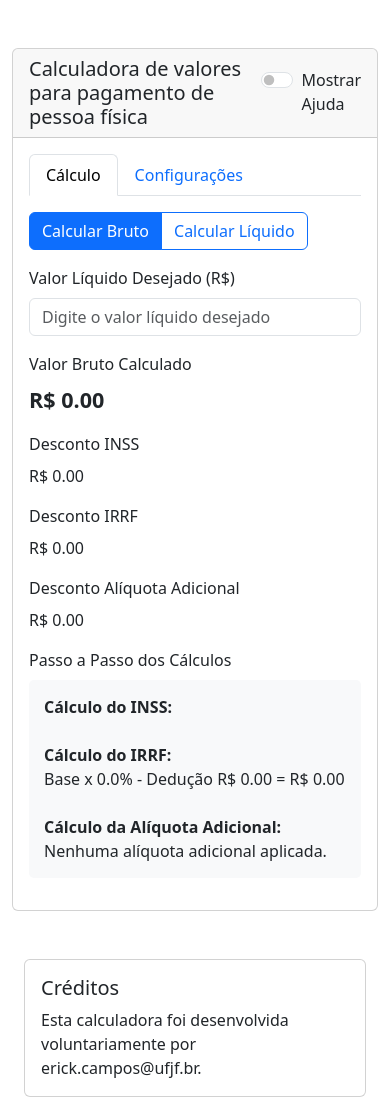
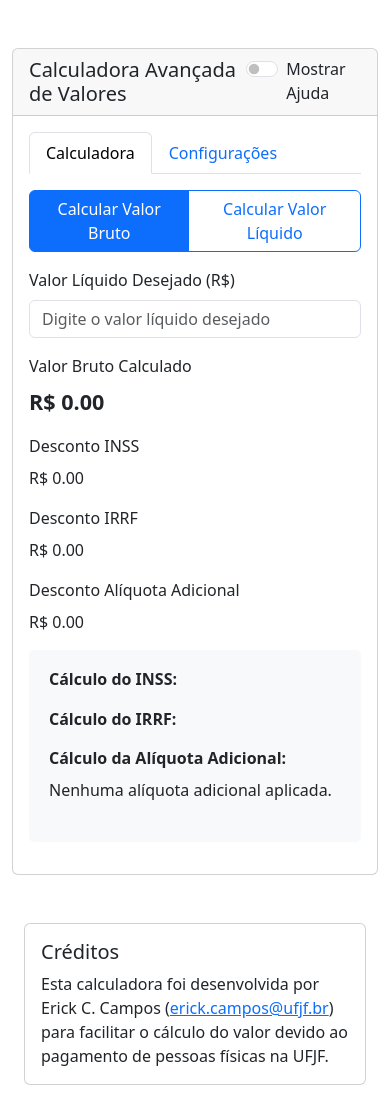
Before and after one commit to erickcampos50/calculadora_prolabore, a plain HTML site: page index.html in a window 390 px wide. Drawn offline with nearby package versions, Linux system fonts and the light colour scheme.

Commit message:
Nova versao com mais funcionalidades

```diff
--- a/index.html
+++ b/index.html
@@ -21,8 +21,15 @@
     }
     .calculation-steps {
         background-color: #f8f9fa;
-        padding: 15px;
+        padding: 20px;
         border-radius: 5px;
+    }
+    .calculation-section {
+        margin-bottom: 20px;
+    }
+    .calculation-section h6 {
+        font-weight: bold;
+        margin-bottom: 10px;
     }
 </style>
 </head>
@@ -30,7 +37,7 @@
 <div class="container mt-5">
 <div class="card">
     <div class="card-header d-flex justify-content-between align-items-center">
-        <h5 class="mb-0">Calculadora de valores para pagamento de pessoa física</h5>
+        <h5 class="mb-0">Calculadora Avançada de Valores</h5>
         <div class="form-check form-switch">
             <input class="form-check-input" type="checkbox" id="mostrarAjuda">
             <label class="form-check-label" for="mostrarAjuda">Mostrar Ajuda</label>
@@ -39,7 +46,7 @@
     <div class="card-body">
         <ul class="nav nav-tabs" id="myTab" role="tablist">
             <li class="nav-item" role="presentation">
-                <button class="nav-link active" id="calculo-tab" data-bs-toggle="tab" data-bs-target="#calculo" type="button" role="tab" aria-controls="calculo" aria-selected="true">Cálculo</button>
+                <button class="nav-link active" id="calculo-tab" data-bs-toggle="tab" data-bs-target="#calculo" type="button" role="tab" aria-controls="calculo" aria-selected="true">Calculadora</button>
             </li>
             <li class="nav-item" role="presentation">
                 <button class="nav-link" id="config-tab" data-bs-toggle="tab" data-bs-target="#config" type="button" role="tab" aria-controls="config" aria-selected="false">Configurações</button>
@@ -48,14 +55,13 @@
         <div class="tab-content mt-3" id="myTabContent">
             <div class="tab-pane fade show active" id="calculo" role="tabpanel" aria-labelledby="calculo-tab">
                 <p class="help-text mb-3">
-                    Escolha o modo de cálculo: do valor bruto para o líquido ou vice-versa.
-                    Insira o valor conhecido e veja o resultado calculado automaticamente.
+                    Escolha a funcionalidade desejada: calcular o valor bruto a partir de um valor líquido desejado ou calcular o valor líquido a partir de um valor bruto informado.
                 </p>
                 <div class="btn-group mb-3" role="group" aria-label="Modo de cálculo">
-                    <input type="radio" class="btn-check" name="modo" id="modoLiquido" autocomplete="off" checked>
-                    <label class="btn btn-outline-primary" for="modoLiquido">Calcular Bruto</label>
-                    <input type="radio" class="btn-check" name="modo" id="modoBruto" autocomplete="off">
-                    <label class="btn btn-outline-primary" for="modoBruto">Calcular Líquido</label>
+                    <input type="radio" class="btn-check" name="modo" id="calcularBruto" autocomplete="off" checked>
+                    <label class="btn btn-outline-primary" for="calcularBruto">Calcular Valor Bruto</label>
+                    <input type="radio" class="btn-check" name="modo" id="calcularLiquido" autocomplete="off">
+                    <label class="btn btn-outline-primary" for="calcularLiquido">Calcular Valor Líquido</label>
                 </div>
                 <div class="mb-3">
                     <label for="salario" class="form-label" id="labelSalario">Valor Líquido Desejado (R$)</label>
@@ -82,7 +88,7 @@
                     <label class="form-label">Desconto IRRF</label>
                     <div id="descontoIRRF">R$ 0,00</div>
                     <p class="help-text mt-1">
-                        Valor descontado para o Imposto de Renda, considerando a dedução conforme a tabela.
+                        Valor descontado para o Imposto de Renda, calculado progressivamente após a dedução do INSS.
                     </p>
                 </div>
                 <div class="mb-3">
@@ -93,8 +99,10 @@
                     </p>
                 </div>
                 <div class="mb-3">
-                    <label class="form-label">Passo a Passo dos Cálculos</label>
-                    <div id="calculoDetalhado" class="calculation-steps"></div>
+                    <div id="calculoDetalhado" class="calculation-steps">
+                        <h5 class="text-primary">Detalhamento dos cálculos realizados</h5>
+                        <!-- Detalhamento será inserido aqui -->
+                    </div>
                 </div>
             </div>
             <div class="tab-pane fade" id="config" role="tabpanel" aria-labelledby="config-tab">
@@ -130,7 +138,7 @@
         <div class="card-body">
             <h5 class="card-title">Créditos</h5>
             <p class="card-text">
-                Esta calculadora foi desenvolvida voluntariamente por erick.campos@ufjf.br.
+                Esta calculadora foi desenvolvida por Erick C. Campos (<a href="mailto:erick.campos@ufjf.br">erick.campos@ufjf.br</a>) para facilitar o cálculo do valor devido ao pagamento de pessoas físicas na UFJF.
             </p>
         </div>
     </div>
@@ -248,6 +256,8 @@ $(document).ready(function() {
                                 <label class="form-label">Alíquota (decimal)</label>
                                 <input type="number" class="form-control irrf-aliquota" data-index="${index}" value="${faixa.aliquota}" step="0.001">
                             </div>
+                        </div>
+                        <div class="row mb-2">
                             <div class="col">
                                 <label class="form-label">Dedução (R$)</label>
                                 <input type="number" class="form-control irrf-deducao" data-index="${index}" value="${faixa.deducao.toFixed(2)}" step="0.01">
@@ -269,35 +279,26 @@ $(document).ready(function() {
                 const salarioFaixa = Math.min(salario, faixa.upper) - faixa.lower;
                 const contribuicao = salarioFaixa * faixa.aliquota;
                 inssTotal += contribuicao;
-                detalhes += `(${faixa.lower.toFixed(2)} - ${Math.min(salario, faixa.upper).toFixed(2)}) x ${(faixa.aliquota * 100).toFixed(1)}% = R$ ${contribuicao.toFixed(2)}<br>`;
+                detalhes += `(${faixa.lower.toFixed(2)} - ${faixa.upper === Infinity ? '∞' : faixa.upper.toFixed(2)}) x ${(faixa.aliquota * 100).toFixed(1)}% = R$ ${contribuicao.toFixed(2)}<br>`;
             }
         }
 
         return { total: inssTotal, detalhes: detalhes };
     }
 
-    // Função para calcular o IRRF considerando a dedução
-    function calcularIrrf(base) {
+    // Função para calcular o IRRF de forma detalhada semelhante ao INSS
+    function calcularIrrfDetalhado(base) {
         let irrfTotal = 0;
         let detalhes = '';
 
         for (const faixa of config.irrf) {
-            if (base >= faixa.lower && base <= faixa.upper) {
-                irrfTotal = base * faixa.aliquota - faixa.deducao;
-                detalhes += `Base x ${(faixa.aliquota * 100).toFixed(1)}% - Dedução R$ ${faixa.deducao.toFixed(2)} = R$ ${irrfTotal.toFixed(2)}<br>`;
-                break;
+            if (base > faixa.lower) {
+                const salarioFaixa = Math.min(base, faixa.upper) - faixa.lower;
+                const impostoFaixa = salarioFaixa * faixa.aliquota;
+                irrfTotal += impostoFaixa;
+                detalhes += `(${faixa.lower.toFixed(2)} - ${faixa.upper === Infinity ? '∞' : faixa.upper.toFixed(2)}) x ${(faixa.aliquota * 100).toFixed(1)}% = R$ ${impostoFaixa.toFixed(2)}<br>`;
             }
         }
-
-        // Caso o valor seja maior que a última faixa
-        if (base > config.irrf[config.irrf.length - 1].lower) {
-            const faixa = config.irrf[config.irrf.length - 1];
-            irrfTotal = base * faixa.aliquota - faixa.deducao;
-            detalhes += `Base x ${(faixa.aliquota * 100).toFixed(1)}% - Dedução R$ ${faixa.deducao.toFixed(2)} = R$ ${irrfTotal.toFixed(2)}<br>`;
-        }
-
-        // Garantir que não seja negativo
-        irrfTotal = Math.max(0, irrfTotal);
 
         return { total: irrfTotal, detalhes: detalhes };
     }
@@ -317,7 +318,7 @@ $(document).ready(function() {
         let salarioBruto, salarioLiquido, inssObj, irrfObj, adicionalTotal;
         let detalhesCalculo = '';
 
-        if (modo === 'modoLiquido') {
+        if (modo === 'calcularBruto') {
             salarioLiquido = valor;
             salarioBruto = salarioLiquido;
             let diferencaLiquido = Infinity;
@@ -326,8 +327,7 @@ $(document).ready(function() {
 
             while (Math.abs(diferencaLiquido) > 0.01 && iteracoes < maxIteracoes) {
                 inssObj = calcularInssProgressivo(salarioBruto);
-                const baseIRRF = salarioBruto - inssObj.total;
-                irrfObj = calcularIrrf(baseIRRF);
+                irrfObj = calcularIrrfDetalhado(salarioBruto - inssObj.total);
                 adicionalTotal = salarioBruto * aliquotaAdicional;
                 const liquidoCalculado = salarioBruto - inssObj.total - irrfObj.total - adicionalTotal;
                 diferencaLiquido = salarioLiquido - liquidoCalculado;
@@ -340,33 +340,32 @@ $(document).ready(function() {
                 return;
             }
 
-            detalhesCalculo += `<strong>Cálculo do INSS:</strong><br>${inssObj.detalhes}<br>`;
-            detalhesCalculo += `<strong>Cálculo do IRRF:</strong><br>${irrfObj.detalhes}<br>`;
+            detalhesCalculo += `<div class="calculation-section"><h6>Cálculo do INSS:</h6>${inssObj.detalhes}</div>`;
+            detalhesCalculo += `<div class="calculation-section"><h6>Cálculo do IRRF:</h6>${irrfObj.detalhes}</div>`;
         } else {
             salarioBruto = valor;
             inssObj = calcularInssProgressivo(salarioBruto);
-            const baseIRRF = salarioBruto - inssObj.total;
-            irrfObj = calcularIrrf(baseIRRF);
+            irrfObj = calcularIrrfDetalhado(salarioBruto - inssObj.total);
             adicionalTotal = salarioBruto * aliquotaAdicional;
             salarioLiquido = salarioBruto - inssObj.total - irrfObj.total - adicionalTotal;
 
-            detalhesCalculo += `<strong>Cálculo do INSS:</strong><br>${inssObj.detalhes}<br>`;
-            detalhesCalculo += `<strong>Cálculo do IRRF:</strong><br>${irrfObj.detalhes}<br>`;
+            detalhesCalculo += `<div class="calculation-section"><h6>Cálculo do INSS:</h6>${inssObj.detalhes}</div>`;
+            detalhesCalculo += `<div class="calculation-section"><h6>Cálculo do IRRF:</h6>${irrfObj.detalhes}</div>`;
         }
 
-        detalhesCalculo += `<strong>Cálculo da Alíquota Adicional:</strong><br>`;
+        detalhesCalculo += `<div class="calculation-section"><h6>Cálculo da Alíquota Adicional:</h6>`;
         if (aliquotaAdicional > 0) {
-            detalhesCalculo += `Valor Bruto x ${(aliquotaAdicional * 100).toFixed(2)}% = R$ ${adicionalTotal.toFixed(2)}<br>`;
+            detalhesCalculo += `Valor Bruto x ${(aliquotaAdicional * 100).toFixed(2)}% = R$ ${adicionalTotal.toFixed(2)}<br></div>`;
         } else {
-            detalhesCalculo += `Nenhuma alíquota adicional aplicada.<br>`;
+            detalhesCalculo += `Nenhuma alíquota adicional aplicada.<br></div>`;
         }
 
-        $('#resultadoSalario').text(`R$ ${(modo === 'modoLiquido' ? salarioBruto : salarioLiquido).toFixed(2)}`);
-        $('#resultadoLabel').text(modo === 'modoLiquido' ? 'Bruto' : 'Líquido');
+        $('#calculoDetalhado').html(detalhesCalculo);
+        $('#resultadoSalario').text(`R$ ${(modo === 'calcularBruto' ? salarioBruto : salarioLiquido).toFixed(2)}`);
+        $('#resultadoLabel').text(modo === 'calcularBruto' ? 'Bruto' : 'Líquido');
         $('#descontoINSS').text(`R$ ${inssObj.total.toFixed(2)}`);
         $('#descontoIRRF').text(`R$ ${irrfObj.total.toFixed(2)}`);
         $('#descontoAdicional').text(`R$ ${adicionalTotal ? adicionalTotal.toFixed(2) : '0.00'}`);
-        $('#calculoDetalhado').html(detalhesCalculo);
     }
 
     // Inicialização das configurações
@@ -376,7 +375,7 @@ $(document).ready(function() {
     // Event listeners para cálculo
     $('#salario, input[name="modo"], #aliquotaAdicional').on('input change', function() {
         // Atualizar o rótulo e placeholder do campo de salário
-        if ($('#modoLiquido').is(':checked')) {
+        if ($('#calcularBruto').is(':checked')) {
             $('#labelSalario').text('Valor Líquido Desejado (R$)');
             $('#salario').attr('placeholder', 'Digite o valor líquido desejado');
             $('#helpTextSalario').text('Insira o valor líquido desejado em reais.');
```
